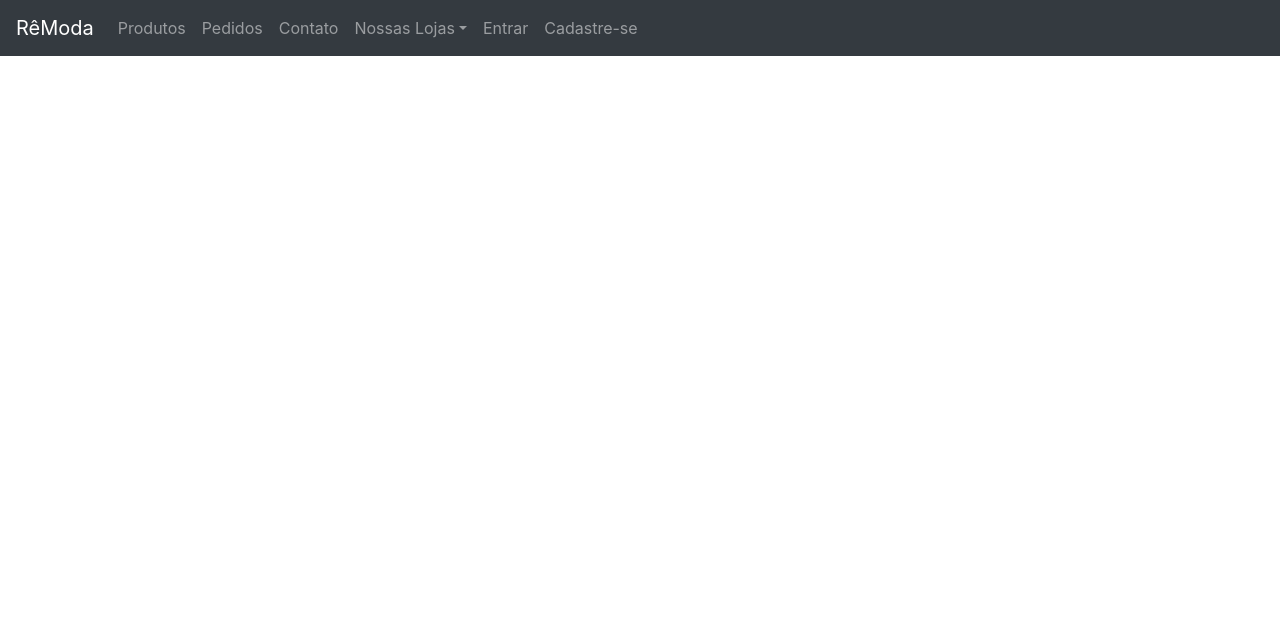
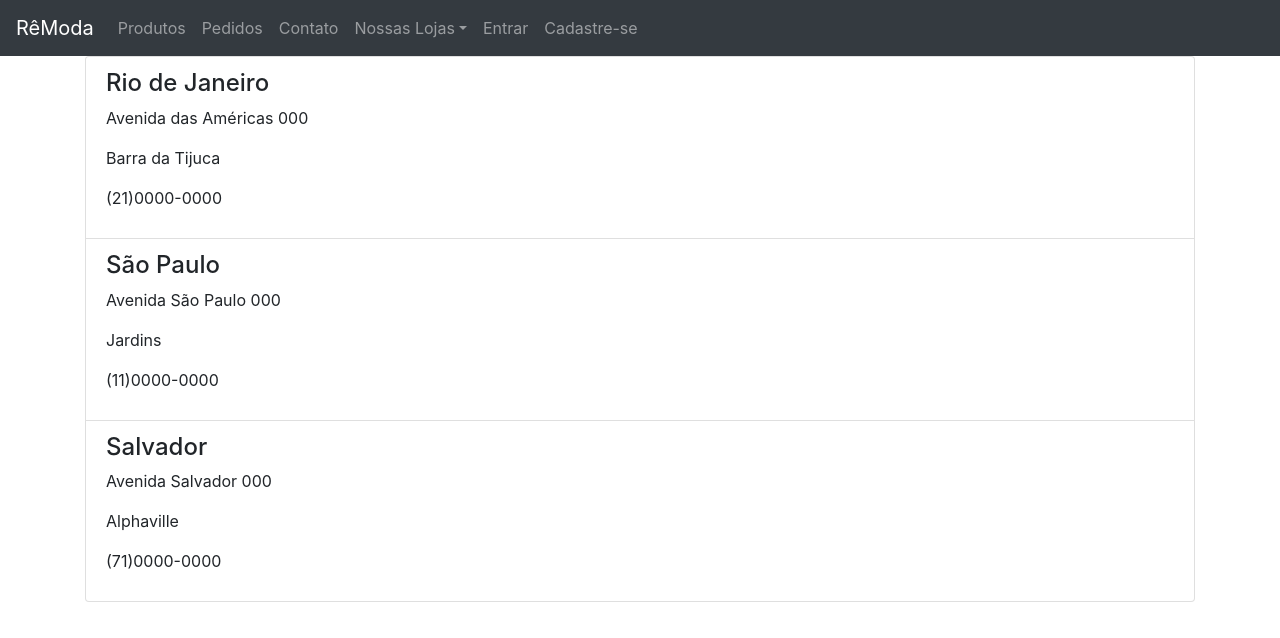
Before and after one commit to limarenataa/ReModa_compilado, a React (Create React App) app in the folder projeto-react/: page /TodasLojas in a window 1280 px wide. Shown: the top 638 px of the page. Built offline with nearby package versions, Linux system fonts and the light colour scheme.

Commit message:
Criação da página TodasLojas e lista de lojas

```diff
--- a/projeto-react/src/App.js
+++ b/projeto-react/src/App.js
@@ -3,7 +3,6 @@ import Rotas from './rotas';
 
 import { BrowserRouter } from 'react-router-dom';
 
-import { Container } from 'react-bootstrap';
 
 
 function App() {
@@ -14,9 +13,9 @@ function App() {
           <Menu />
         </header>
         <main>
-          <Container fluid>
+
             <Rotas />
-          </Container>
+
         </main>
       </div>
     </BrowserRouter>
--- a/projeto-react/src/Components/Menu/index.js
+++ b/projeto-react/src/Components/Menu/index.js
@@ -22,7 +22,7 @@ function BaseMenu(props) {
                         <NavDropdown.Item href="#action/3.2">São Paulo</NavDropdown.Item>
                         <NavDropdown.Item href="#action/3.3">Salvador</NavDropdown.Item>
                         <NavDropdown.Divider />
-                        <NavDropdown.Item as={Link} to="/Lojas" href="Lojas">Todas</NavDropdown.Item>
+                        <NavDropdown.Item as={Link} to="/TodasLojas" href="/TodasLojas">Todas</NavDropdown.Item>
                     </NavDropdown>
                     <Nav.Link  as={Link} to="/Entrar" href="/Entrar">Entrar</Nav.Link>
                     <Nav.Link  as={Link} to="/Cadastro" href="/Cadastro">Cadastre-se</Nav.Link>
--- /dev/null
+++ b/projeto-react/src/Pages/TodasLojas.js
@@ -0,0 +1,31 @@
+import { Container, ListGroup } from 'react-bootstrap';
+
+
+function TodasLojas() {
+    return (
+        <Container>
+            <ListGroup>
+                <ListGroup.Item>
+                    <h4>Rio de Janeiro</h4>
+                    <p>Avenida das Américas 000</p>
+                    <p>Barra da Tijuca</p>
+                    <p>(21)0000-0000</p>
+                </ListGroup.Item>
+                <ListGroup.Item>
+                    <h4>São Paulo</h4>
+                    <p>Avenida São Paulo 000</p>
+                    <p>Jardins</p>
+                    <p>(11)0000-0000</p>
+                </ListGroup.Item>
+                <ListGroup.Item>
+                    <h4>Salvador</h4>
+                    <p>Avenida Salvador 000</p>
+                    <p>Alphaville</p>
+                    <p>(71)0000-0000</p>
+                </ListGroup.Item>
+            </ListGroup>
+        </Container>
+        );
+};
+
+export default TodasLojas;
--- a/projeto-react/src/rotas.js
+++ b/projeto-react/src/rotas.js
@@ -3,13 +3,15 @@ import { Switch, Route } from 'react-router-dom';
 import Home from './Pages/Home';
 import  Produtos  from './Pages/Produtos';
 import  Pedidos  from './Pages/Pedidos';
+import  TodasLojas from './Pages/TodasLojas';
 
 function Rotas() {
     return (
         <Switch>
-            <Route exact path="Home" component={Home} />
+            <Route exact path="/" component={Home} />
             <Route exact path="/Produtos" component={Produtos} />
             <Route exact path="/Pedidos" component={Pedidos} />
+            <Route exact path="/TodasLojas" component={TodasLojas} />
         </Switch>
     );
 }
```
